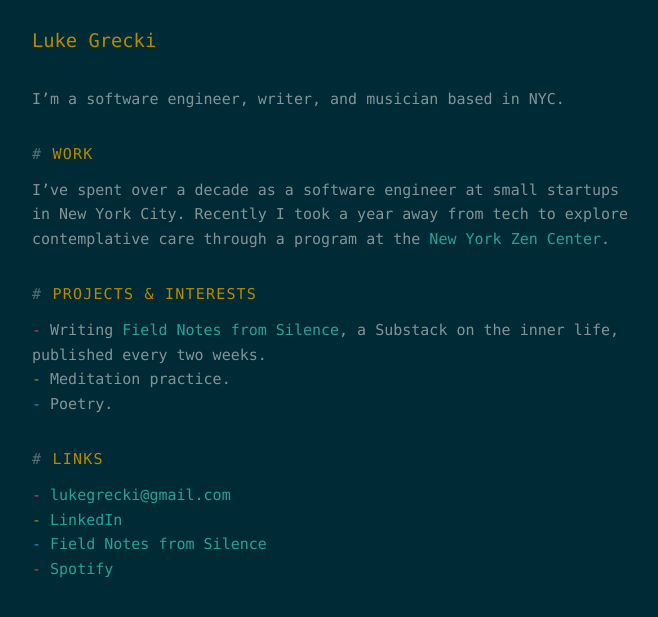
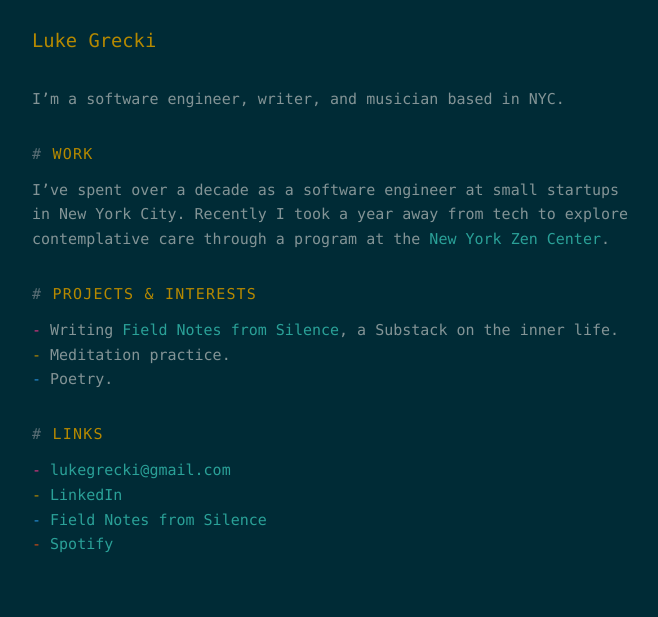
Before and after one commit to lukegrecki/lukegrecki.github.io, a Jekyll site: the page built from index.md, in a window 1280 px wide, cut to the strip 229-846 px from the top of the page. Shown: the whole strip, without its empty margins (308-966 px from the left). Built offline with Jekyll 4.4.1, drawn with Linux system fonts in a browser that asks for light colours.

Commit message:
Change description of Field Notes from Silence

```diff
--- a/index.md
+++ b/index.md
@@ -15,7 +15,7 @@ I've spent over a decade as a software engineer at small startups in New York Ci
 
 ## Projects & interests
 
-- Writing [Field Notes from Silence](https://fieldnotesfromsilence.substack.com), a Substack on the inner life, published every two weeks.
+- Writing [Field Notes from Silence](https://fieldnotesfromsilence.substack.com), a Substack on the inner life.
 - Meditation practice.
 - Poetry.
 
```
